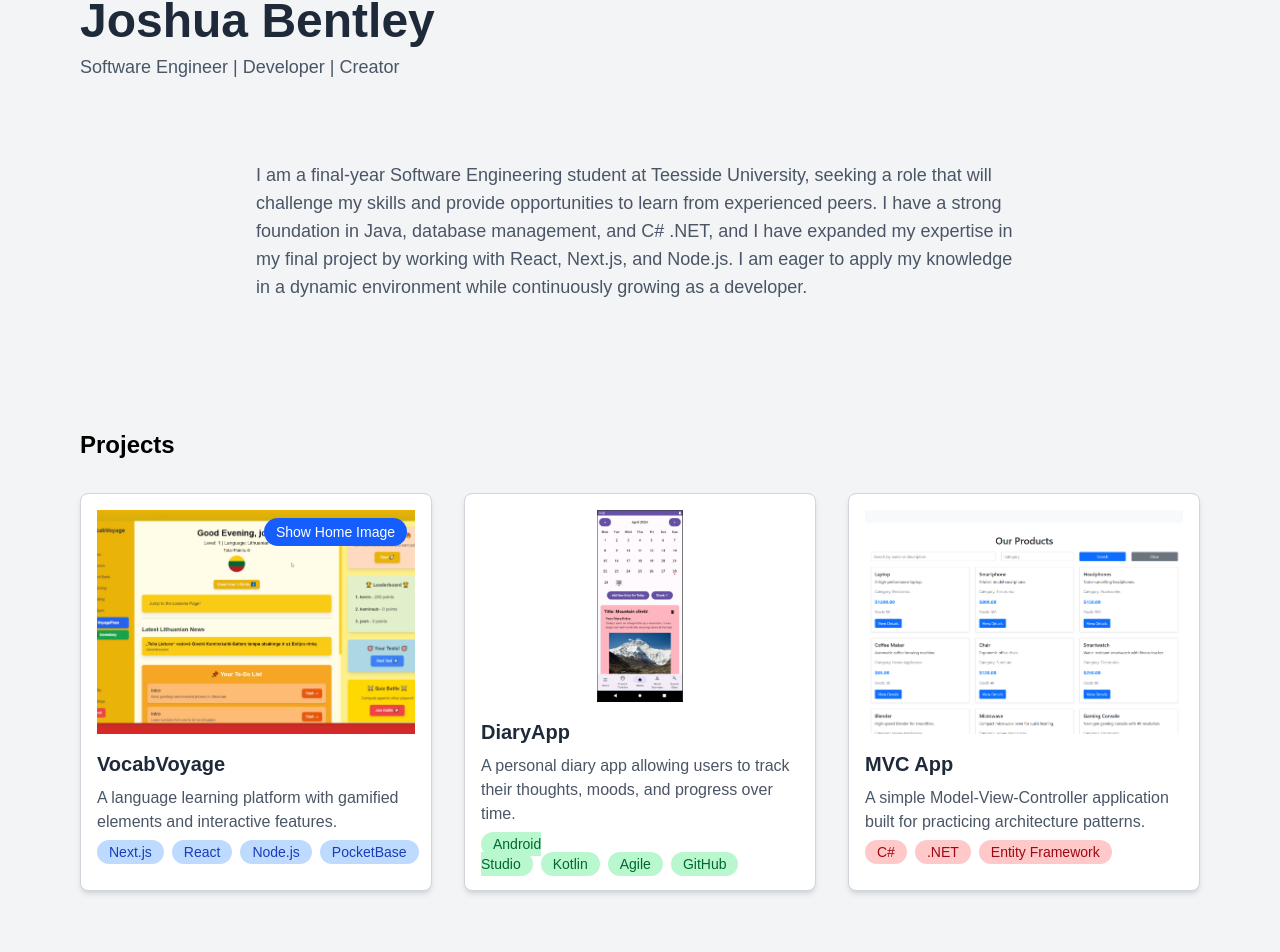
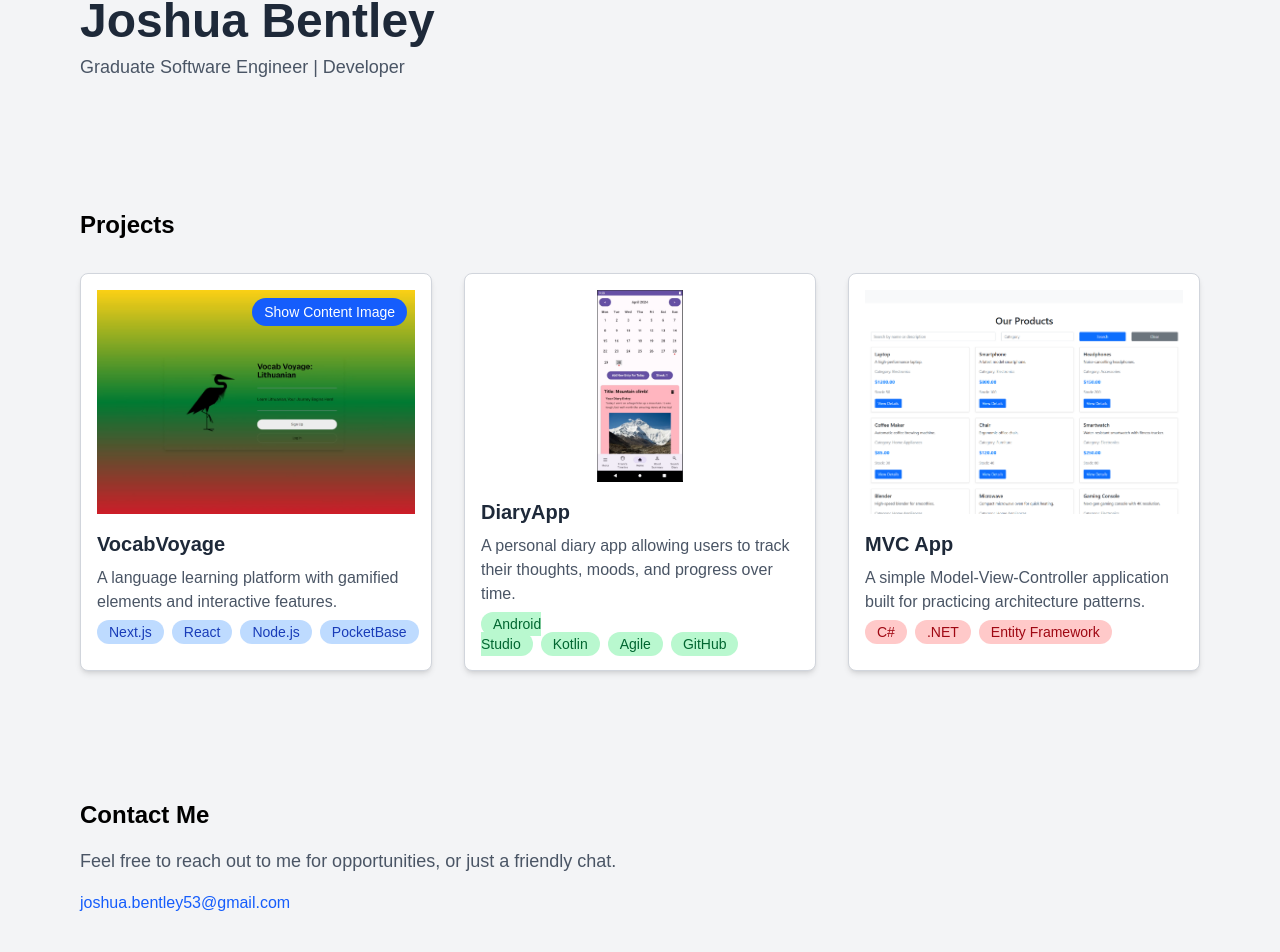
Before and after one commit to y1upp/JoshuaPortfolio, a Next.js app: page / in a window 1280 px wide. Shown: the part 83-1035 px from the top of the page. Built offline with nearby package versions, Linux system fonts and the light colour scheme.

Commit message:
Added main content

```diff
--- a/src/app/page.tsx
+++ b/src/app/page.tsx
@@ -23,16 +23,8 @@ export default function Home() {
       {/* Header Section */}
       <header className="text-center sm:text-left w-full">
         <h1 className="text-4xl sm:text-5xl font-semibold text-gray-800">Joshua Bentley</h1>
-        <p className="text-lg text-gray-600 mt-2">Software Engineer | Developer | Creator</p>
+        <p className="text-lg text-gray-600 mt-2">Graduate Software Engineer | Developer </p>
       </header>
-
-      {/* About Section */}
-      <section className="text-center sm:text-left w-full">
-        <p className="text-lg text-gray-600 mt-4 max-w-3xl mx-auto">
-          I am a final-year Software Engineering student at Teesside University, seeking a role that will challenge my skills and provide opportunities to learn from experienced peers. I have a strong foundation in Java, database management, and C# .NET, and I have expanded my expertise in my final project by working with React, Next.js, and Node.js. I am eager to apply my knowledge in a dynamic environment while continuously growing as a developer.
-        </p>
-      </section>
-
       {/* Projects Section */}
       <section className="w-full text-center sm:text-left mt-16">
         <h2 className="text-2xl font-semibold text-black">Projects</h2>
@@ -43,17 +35,17 @@ export default function Home() {
               {/* Toggle between images */}
               <Image
                 className="object-cover w-full h-full cursor-pointer"
-                src={showVocabVoyageImage ? "/VV.PNG" : "/VVHome.PNG"} // Toggle images based on state
+                src={showVocabVoyageImage ? "/VVHome.PNG" : "/VV.PNG"} // Toggle images based on state
                 alt="VocabVoyage"
-                width={320}
-                height={200}
-                onClick={() => handleImageClick(showVocabVoyageImage ? "/VV.PNG" : "/VVHome.PNG")}
+                width={1080}
+                height={1080}
+                onClick={() => handleImageClick(showVocabVoyageImage ? "/VVHome.PNG" : "/VV.PNG")}
               />
               <button
                 onClick={() => setShowVocabVoyageImage(!showVocabVoyageImage)} // Toggle image on click
                 className="absolute top-2 right-2 bg-blue-600 text-white text-sm px-3 py-1 rounded-full hover:bg-blue-700"
               >
-                {showVocabVoyageImage ? "Show Home Image" : "Show VV Image"}
+                {showVocabVoyageImage ? "Show Content Image" : "Show Home Image"}
               </button>
             </div>
             <h3 className="text-xl font-semibold text-gray-800">VocabVoyage</h3>
@@ -75,8 +67,8 @@ export default function Home() {
                 className="object-contain w-full h-48 cursor-pointer" // Adjusted height to prevent overflow
                 src="/DiaryApp.PNG"
                 alt="DiaryApp"
-                width={320}
-                height={240} // Adjusted to fit within its container
+                width={1080}
+                height={1080} // Adjusted to fit within its container
                 onClick={() => handleImageClick("/DiaryApp.PNG")}
               />
             </div>
@@ -84,6 +76,7 @@ export default function Home() {
             <p className="text-gray-600 mt-2">
               A personal diary app allowing users to track their thoughts, moods, and progress over time.
             </p>
+
             <div className="mt-2 text-sm text-gray-500">
               <span className="bg-green-200 text-green-800 px-3 py-1 rounded-full mr-2 mb-2">Android Studio</span>
               <span className="bg-green-200 text-green-800 px-3 py-1 rounded-full mr-2 mb-2">Kotlin</span>
@@ -99,8 +92,8 @@ export default function Home() {
                 className="object-cover w-full h-full cursor-pointer"
                 src="/Net.PNG"
                 alt="MVC"
-                width={320}
-                height={200}
+                width={1080}
+                height={1080}
                 onClick={() => handleImageClick("/Net.PNG")}
               />
             </div>
@@ -122,21 +115,21 @@ export default function Home() {
       <section className="w-full text-center sm:text-left mt-16">
         <h2 className="text-2xl font-semibold text-black">Contact Me</h2>
         <p className="text-lg text-gray-600 mt-4">
-          Feel free to reach out to me for collaborations, opportunities, or just a friendly chat.
+          Feel free to reach out to me for opportunities, or just a friendly chat.
         </p>
         <div className="mt-4">
           <a
             className="text-blue-600 hover:text-blue-800"
-            href="mailto:joshua.bentley@example.com" // Replace with your email
+            href="mailto:joshua.bentley53@gmail.com" // Replace with your email
           >
-            joshua.bentley@example.com
+            joshua.bentley53@gmail.com
           </a>
         </div>
       </section>
 
       {/* Footer */}
       <footer className="w-full text-center mt-16 text-sm text-gray-500">
-        <p>© 2025 Joshua Bentley. All Rights Reserved.</p>
+        <p>Joshua Bentley.</p>
       </footer>
 
       {/* Modal for Full Image */}
```
